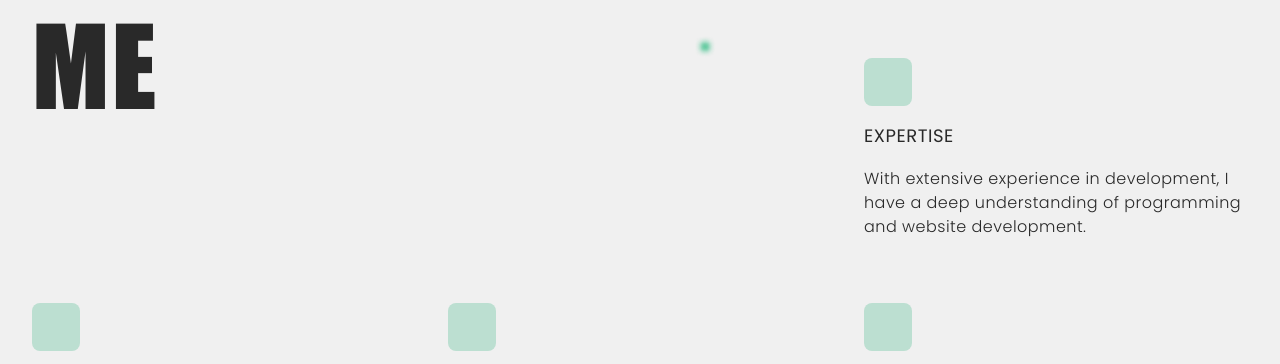
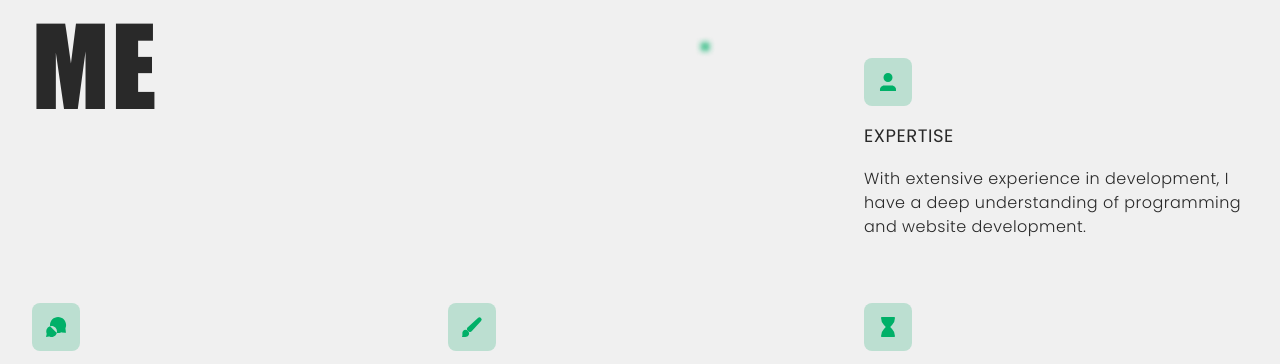
Before and after one commit to Oksana-2024/portfolio, a plain HTML site: page index.html in a window 1280 px wide. Shown: the part 1390-1754 px from the top of the page. Drawn offline with nearby package versions, Linux system fonts and the light colour scheme.

Commit message:
Deploying to gh-pages from @ Oksana-2024/portfolio@fca929b707838a58e1e1f10d8daa912eb4f2c496 🚀

```diff
--- a/index.html
+++ b/index.html
@@ -106,7 +106,7 @@
     <li class="benefits-li">
       <div class="benefits-icon-box">
         <svg class="benefits-icon" width="24" height="24">
-          <use href="../img/symbol-defs.svg#icon-user"></use>
+          <use href="/portfolio/assets/symbol-defs-kMmFiqo-.svg#icon-user"></use>
         </svg>
       </div>
       <h4 class="benefits-subtitle">Expertise</h4>
@@ -118,7 +118,7 @@
     <li class="benefits-li">
       <div class="benefits-icon-box">
         <svg class="benefits-icon" width="24" height="24">
-          <use href="../img/symbol-defs.svg#icon-message-chat-circle"></use>
+          <use href="/portfolio/assets/symbol-defs-kMmFiqo-.svg#icon-message-chat-circle"></use>
         </svg>
       </div>
       <h4 class="benefits-subtitle">Communication</h4>
@@ -130,7 +130,7 @@
     <li class="benefits-li">
       <div class="benefits-icon-box">
         <svg class="benefits-icon" width="24" height="24">
-          <use href="../img/symbol-defs.svg#icon-brush"></use>
+          <use href="/portfolio/assets/symbol-defs-kMmFiqo-.svg#icon-brush"></use>
         </svg>
       </div>
       <h4 class="benefits-subtitle">Art</h4>
@@ -142,7 +142,7 @@
     <li class="benefits-li">
       <div class="benefits-icon-box">
         <svg class="benefits-icon" width="24" height="24">
-          <use href="../img/symbol-defs.svg#icon-hourglass"></use>
+          <use href="/portfolio/assets/symbol-defs-kMmFiqo-.svg#icon-hourglass"></use>
         </svg>
       </div>
       <h4 class="benefits-subtitle">Urgent execution</h4>
```
Also changed, not shown: assets/symbol-defs-kMmFiqo-.svg (added).
